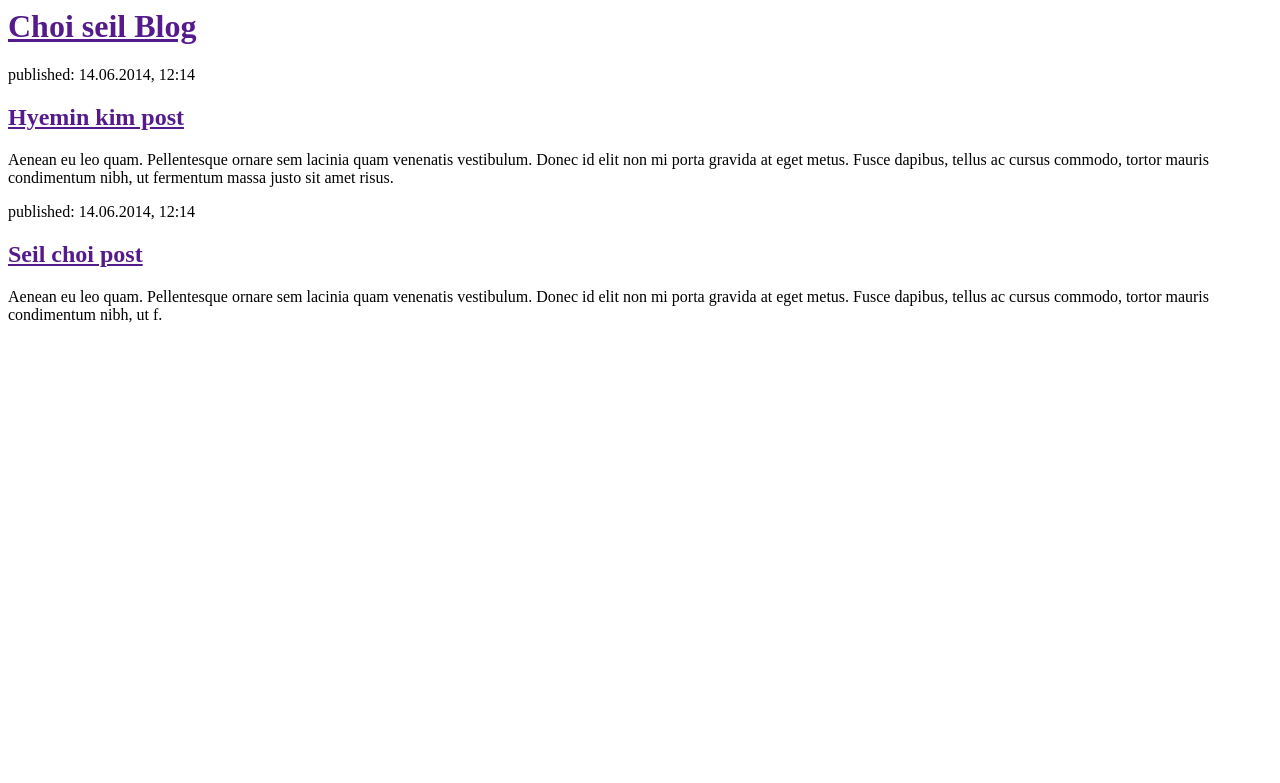
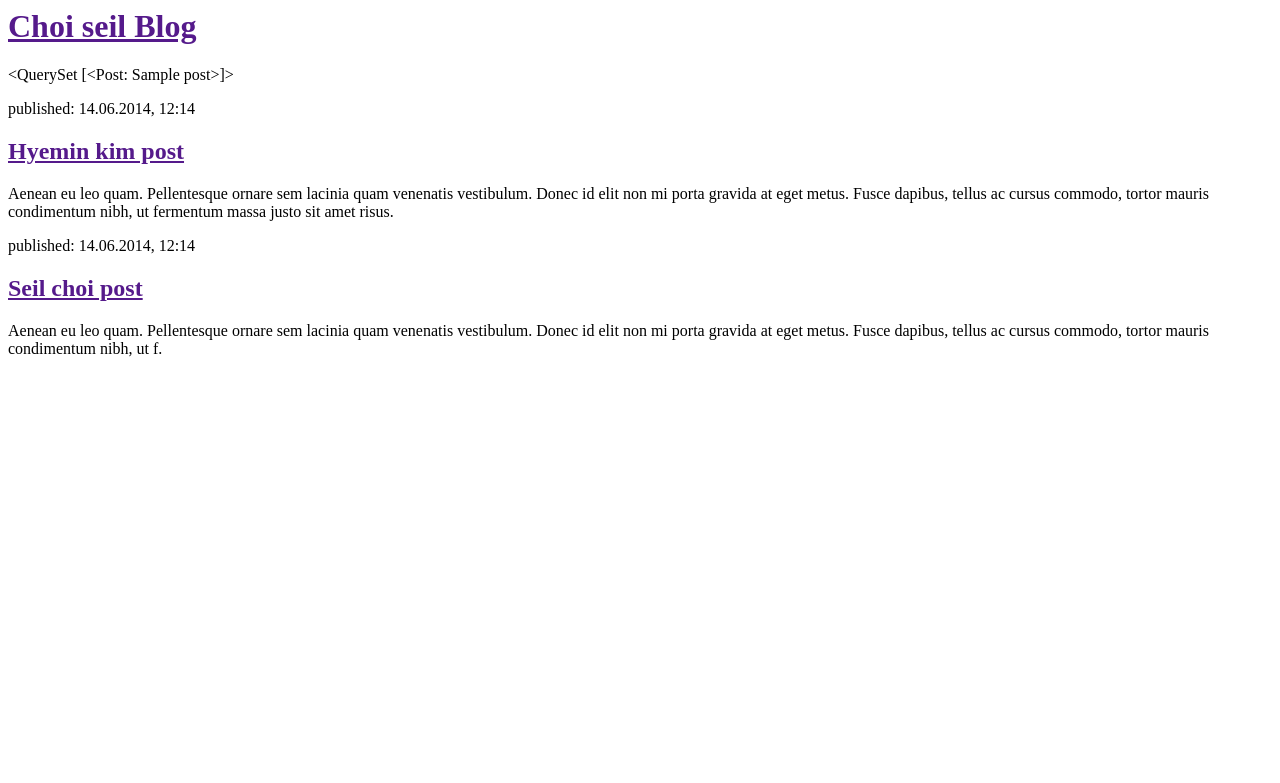
Before and after one commit to csi013/my-first-blog, a Django app: template blog/templates/blog/post_list.html in a window 1280 px wide. Shown: the top 783 px of the page. Run offline with Django 3.2, Linux system fonts and the light colour scheme; the template is opened without the code that fills it: values that come from a table or form of the project are taken from there, others are empty; tables that the repository leaves empty hold one stand-in row (values such as "Sample post").

Commit message:
Modify template list post1

```diff
--- a/blog/templates/blog/post_list.html
+++ b/blog/templates/blog/post_list.html
@@ -6,6 +6,7 @@
 		<div>
 			<h1><a href="">Choi seil Blog</a></h1>
 		</div>
+		{{ posts }}
 
 		<div>
 			<p>published: 14.06.2014, 12:14</p>
--- a/blog/views.py
+++ b/blog/views.py
@@ -1,5 +1,8 @@
 from django.shortcuts import render
+from django.utils import timezone
+from .models import Post
 
 # Create your views here.
 def post_list(request):
-		    return render(request, 'blog/post_list.html', {})
+		posts = Post.objects.filter(published_date__lte=timezone.now()).order_by('published_date')
+		return render(request, 'blog/post_list.html', {'posts':posts})
```
